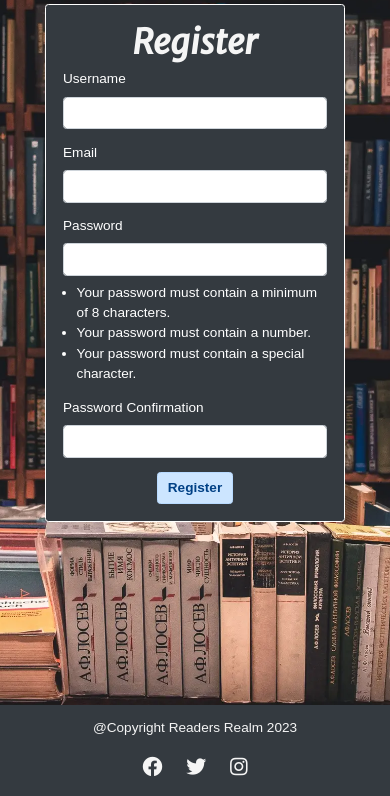
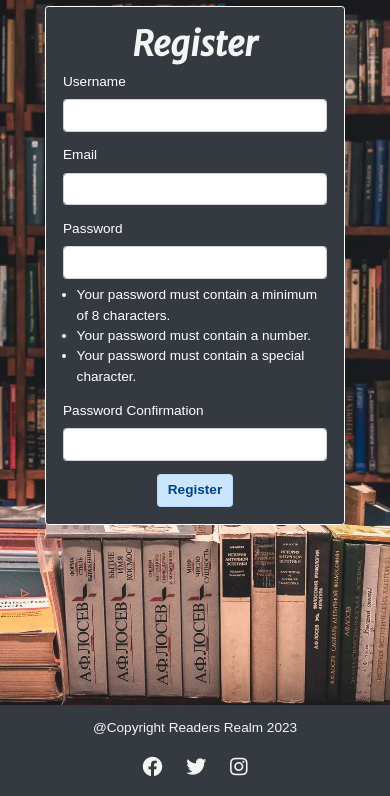
Before and after one commit to Craig-Hudson/online-book-review, a Flask app: page /register in a window 390 px wide. Shown: the part 48-844 px from the top of the page. Run offline with Flask 2, Linux system fonts and the light colour scheme.

Commit message:
ADJUST: Get rid of register form selectors including the ones at 320px and 576px to fix issue with form going up into the header

```diff
--- a/readersrealm/static/css/style.css
+++ b/readersrealm/static/css/style.css
@@ -104,11 +104,6 @@ footer {
 }
 
 /* FORMS */
-.register-form {
-    display: flex;
-    flex-direction: column;
-    justify-content: center;
-}
 
 .login-form {
     height: 80vh;
@@ -154,16 +149,11 @@ footer {
 
 /* Mobile media queries */
 @media screen and (max-width: 320px) {
-    .register-form {
-        height: 100%!important;
-        padding-top: 15px;
-    }
+
 }
 
 @media screen and (max-width: 576px) {
-    .register-form {
-        height: 60vh;
-    }
+
 
     html {
         font-size: 80%!important;
```
